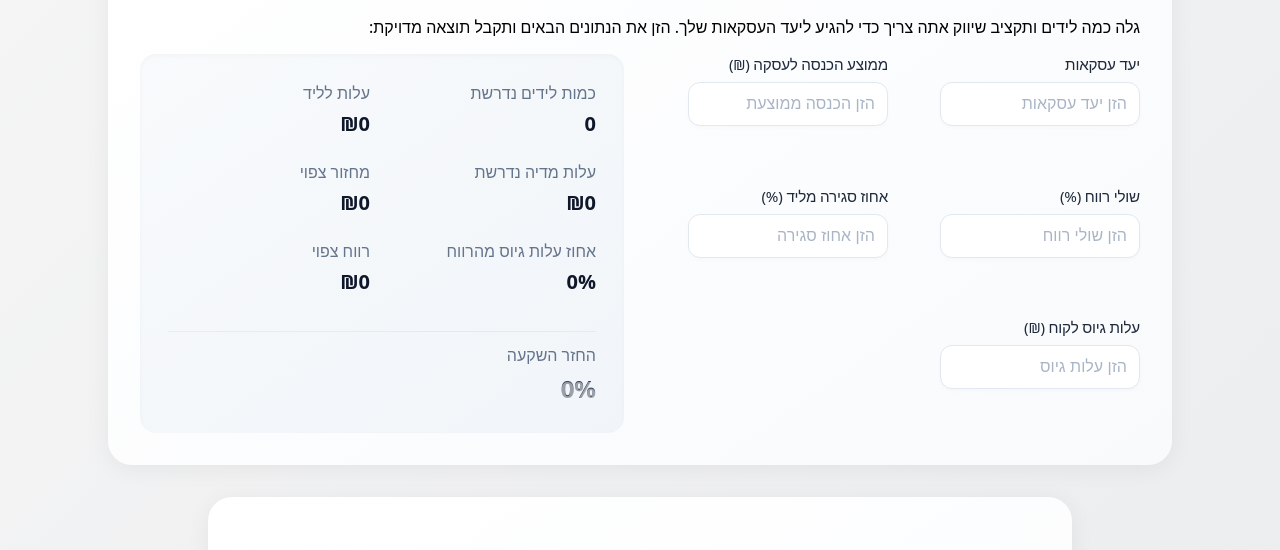
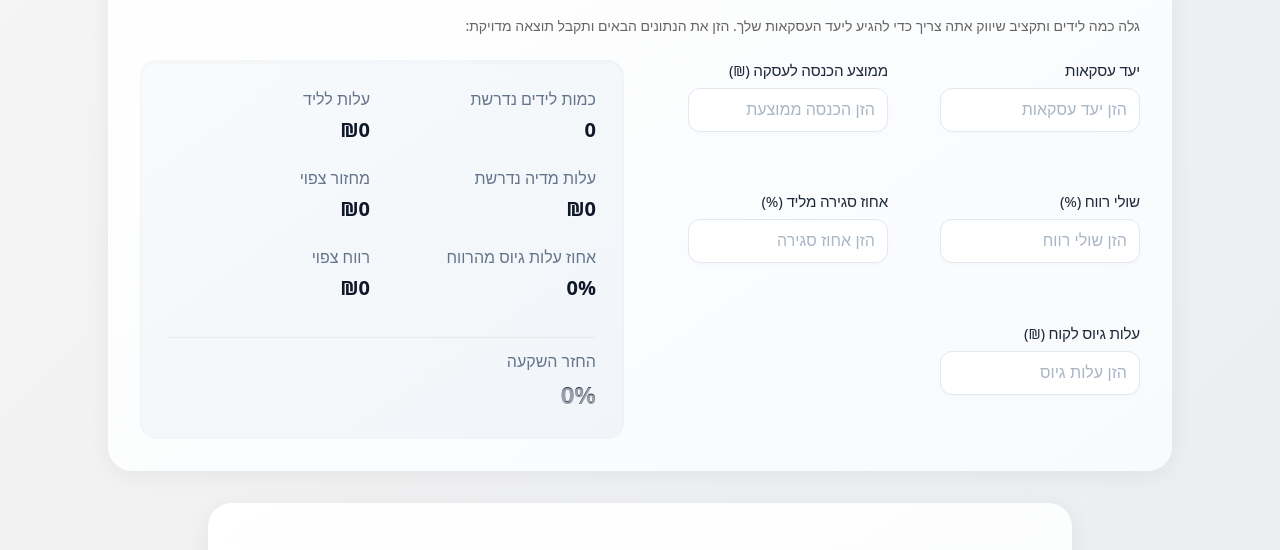
Before and after one commit to dandin8520/calculator_marketing, a plain HTML site: page index.html in a window 1280 px wide. Shown: the part 136-686 px from the top of the page. Drawn offline with Linux system fonts and the light colour scheme.

Commit message:
Update main.css

```diff
--- a/css/main.css
+++ b/css/main.css
@@ -26,6 +26,13 @@ h1 {
     font-weight: 700;
     letter-spacing: -0.5px;
     text-align: center;
+}
+
+.subtitle {
+    color: #666;
+    font-size: 14px;
+    margin: 8px 0 24px 0;
+    line-height: 1.4;
 }
 
 /* Grid Layout */
```
